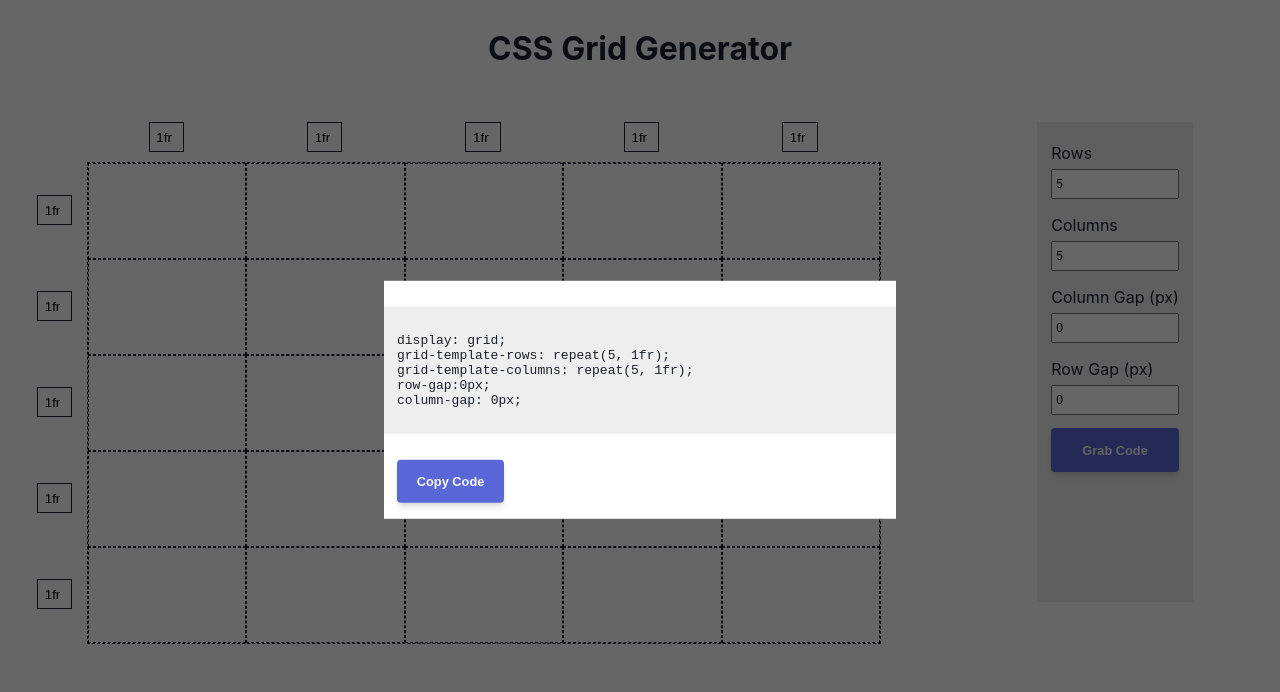
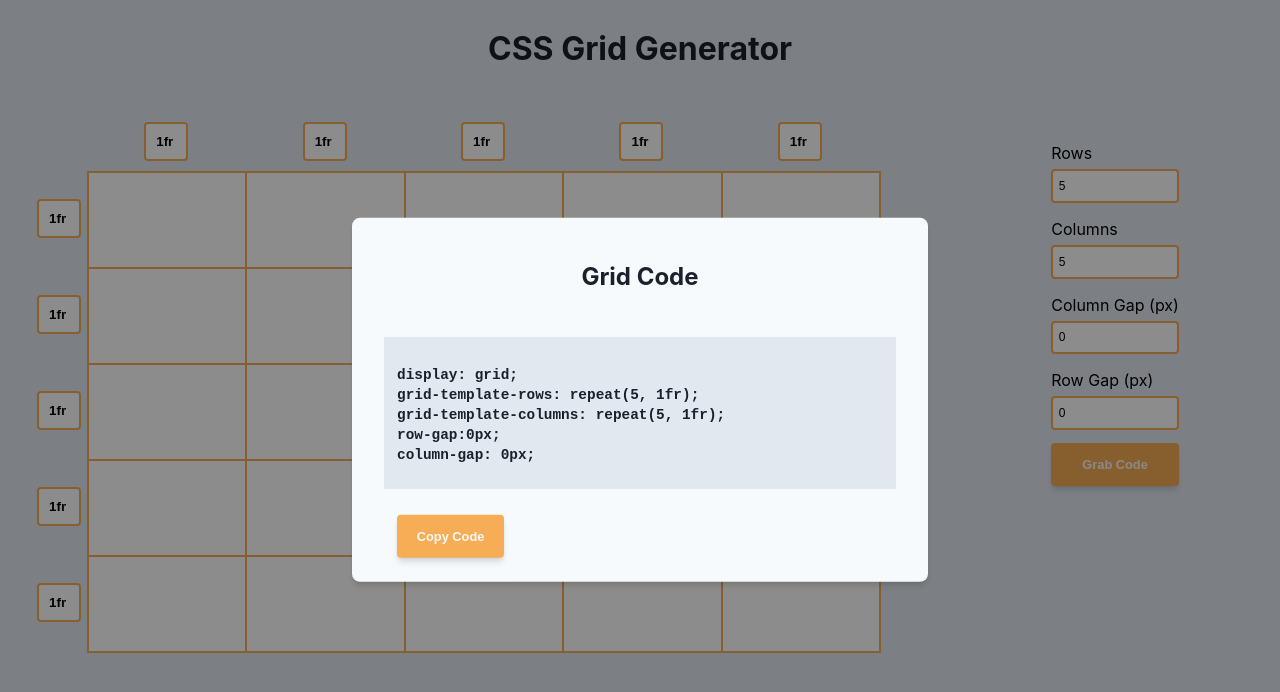
Before and after one commit to stlachman/grid-generator, a Gatsby site: page / in a window 1280 px wide. Both pictures are taken after a click on the button "Grab Code". Built offline with nearby package versions, Linux system fonts and the light colour scheme; Gatsby itself is replaced by a stand-in of ours.

Commit message:
Updated styles.

```diff
--- a/src/components/aside.js
+++ b/src/components/aside.js
@@ -3,7 +3,7 @@ import styled from "@emotion/styled";
 import Button from "../components/button";
 
 const Aside = styled.aside`
-  background: #eee;
+  background: #e2e8f0;
 `;
 
 const Fieldset = styled.fieldset`
@@ -15,12 +15,16 @@ const Fieldset = styled.fieldset`
 const Label = styled.label`
   display: inline-block;
   margin-top: 1em;
+  color: #000;
 `;
 
 const Input = styled.input`
   margin-top: 0.5em;
-  padding: 0.5em 0.5em 0.5em 0.25em;
+  padding: 0.65em 0.5em 0.65em 0.45em;
   font-size: 0.75rem;
+  border: 2px solid #f6ad55;
+  background-color: #fff;
+  border-radius: 0.25rem;
 `;
 
 export default function({
--- a/src/components/button.js
+++ b/src/components/button.js
@@ -2,13 +2,13 @@ import React from "react";
 import styled from "@emotion/styled";
 
 const Button = styled.button`
-  background: #5a67d8;
+  background: #f6ad55;
   color: #f9f9f9;
   padding: 0.8em 1.25em;
   font-size: 0.8rem;
   font-weight: 600;
   cursor: pointer;
-  border: 0.25rem #5a67d8 solid;
+  border: 0.25rem #f6ad55 solid;
   border-radius: 0.25rem;
   margin: ${({ margin }) => (margin ? margin : "0 1em")};
   box-shadow: 0 6px 6px -1px rgba(0, 0, 0, 0.1),
--- a/src/components/code.js
+++ b/src/components/code.js
@@ -11,25 +11,33 @@ const Pre = styled.pre`
 `;
 
 const Code = styled.code`
-  font-weight: 500;
-  background-color: #eee;
+  font-weight: 600;
+  background-color: #e2e8f0;
   padding: 2em 1em;
   display: block;
+`;
+
+const Styles = styled.span`
+  display: inline-block;
+  margin-top: 0.25rem;
+  font-size: 0.9rem;
 `;
 
 export default function({ gridStyles, codeRef }) {
   return (
     <Pre>
       <Code ref={codeRef}>
-        <span>display: grid;</span>
+        <Styles>display: grid;</Styles>
         <br />
-        <span>grid-template-rows: {gridStyles.gridTemplateRows};</span>
+        <Styles>grid-template-rows: {gridStyles.gridTemplateRows};</Styles>
         <br />
-        <span>grid-template-columns: {gridStyles.gridTemplateColumns};</span>
+        <Styles>
+          grid-template-columns: {gridStyles.gridTemplateColumns};
+        </Styles>
         <br />
-        <span>row-gap:{gridStyles.rowGap};</span>
+        <Styles>row-gap:{gridStyles.rowGap};</Styles>
         <br />
-        <span>column-gap: {gridStyles.columnGap};</span>
+        <Styles>column-gap: {gridStyles.columnGap};</Styles>
       </Code>
     </Pre>
   );
--- a/src/components/column.js
+++ b/src/components/column.js
@@ -2,7 +2,8 @@ import React from "react";
 import styled from "@emotion/styled";
 
 const Column = styled.div`
-  border: 1px dashed #1a202c;
+  border: 1px solid #f6ad55;
+  background: #fff;
 `;
 
 export default () => {
--- a/src/components/input.js
+++ b/src/components/input.js
@@ -8,8 +8,12 @@ const InputContainer = styled.div`
 `;
 
 const Input = styled.input`
-  border: 1px solid #1a202c;
-  padding: 0.5em;
+  border: 2px solid #f6ad55;
+  background-color: #fff;
+  border-radius: 0.25rem;
+  padding: 0.75em;
+  color: #000;
+  font-weight: bold;
 `;
 
 export default function({ updateValue, index, type }) {
--- a/src/components/layout.js
+++ b/src/components/layout.js
@@ -9,7 +9,7 @@ const Layout = ({ children }) => {
           body {
             font-family: -apple-system, system-ui, BlinkMacSystemFont,
               "Segoe UI", Roboto, "Helvetica Neue", Arial, sans-seri;
-            background-color: #fff;
+            background-color: #e2e8f0;
             color: #1a202c;
           }
         `}
--- a/src/components/modal.js
+++ b/src/components/modal.js
@@ -7,19 +7,22 @@ const ModalContainer = styled.div`
   position: fixed;
   top: 0;
   left: 0;
-  background: rgba(0, 0, 0, 0.6);
+  background: rgba(0, 0, 0, 0.45);
   z-index: 1000;
   display: ${({ show }) => (show ? "block" : "none")};
 `;
 
 const ModalContent = styled.div`
   position: fixed;
-  background-color: white;
+  background-color: #f7fafc;
+  box-shadow: 0 6px 6px -1px rgba(0, 0, 0, 0.1),
+    0 2px 4px -1px rgba(0, 0, 0, 0.09);
+  border-radius: 0.5rem;
   width: 100%;
   top: 50%;
   left: 50%;
   min-height: 100vh;
-  padding-bottom: 1em;
+  padding: 1.5em 2em;
   transform: translate(-50%, -50%);
   @media (min-width: 460px) {
     width: 40%;
--- a/src/pages/index.js
+++ b/src/pages/index.js
@@ -45,7 +45,7 @@ const GridContainer = styled.div`
 
 const Grid = styled.section`
   display: grid;
-  border: 1px dashed #1a202c;
+  border: 1px solid #f6ad55;
   width: 100%;
   height: 100%;
   position: absolute;
@@ -235,10 +235,13 @@ const IndexPage = () => {
       <Modal show={show} setCopyStatus={setCopyStatus} handleClose={hideModal}>
         {copyStatus ? (
           <FlexContainer justifyContent="center">
-            <h4>{copyStatus}</h4>
+            <h2>{copyStatus}</h2>
           </FlexContainer>
         ) : (
-          <Code codeRef={codeRef} gridStyles={gridStyles} />
+          <>
+            <h2 style={{ textAlign: "center" }}>Grid Code</h2>
+            <Code codeRef={codeRef} gridStyles={gridStyles} />
+          </>
         )}
         <FlexContainer>
           <Button small text={"Copy Code"} handleClick={copyToClipboard} />
```
